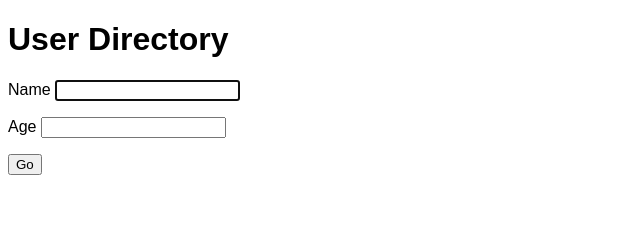
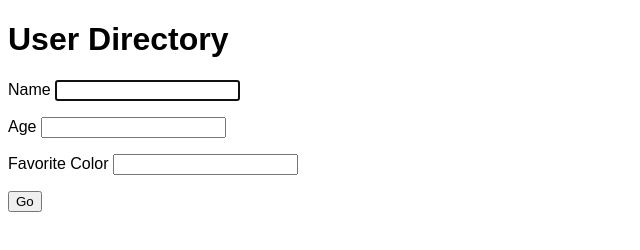
Before and after one commit to kthakur99/user-directory, a plain HTML site: page index.html in a window 1280 px wide. Shown: the whole page, without its empty margins (0-640 px from the left). Drawn offline with Linux system fonts and the light colour scheme.

Commit message:
Display users in their favorite colors

```diff
--- a/index.html
+++ b/index.html
@@ -22,6 +22,12 @@
         <input type="number" name= "age">
      </p>
 
+     <p>
+         <label for="favoriteColor">Favorite Color</label>
+         <input type="text" name= "favoriteColor">
+     </p>
+
+
      <button type = "submit">Go</button>
 
  </form>
--- a/index.js
+++ b/index.js
@@ -7,10 +7,12 @@ const handleSubmit = function(ev)
     const f = ev.target
     const userName = f.userName.value
     const age = f.age.value
+    const favoriteColor = f.favoriteColor.value
 
     const p = document.createElement('p')
     p.textContent = `${userName}, ${age}`
 
+    p.style.backgroundColor = favoriteColor
     users.appendChild(p)
 
     f.reset()
```
